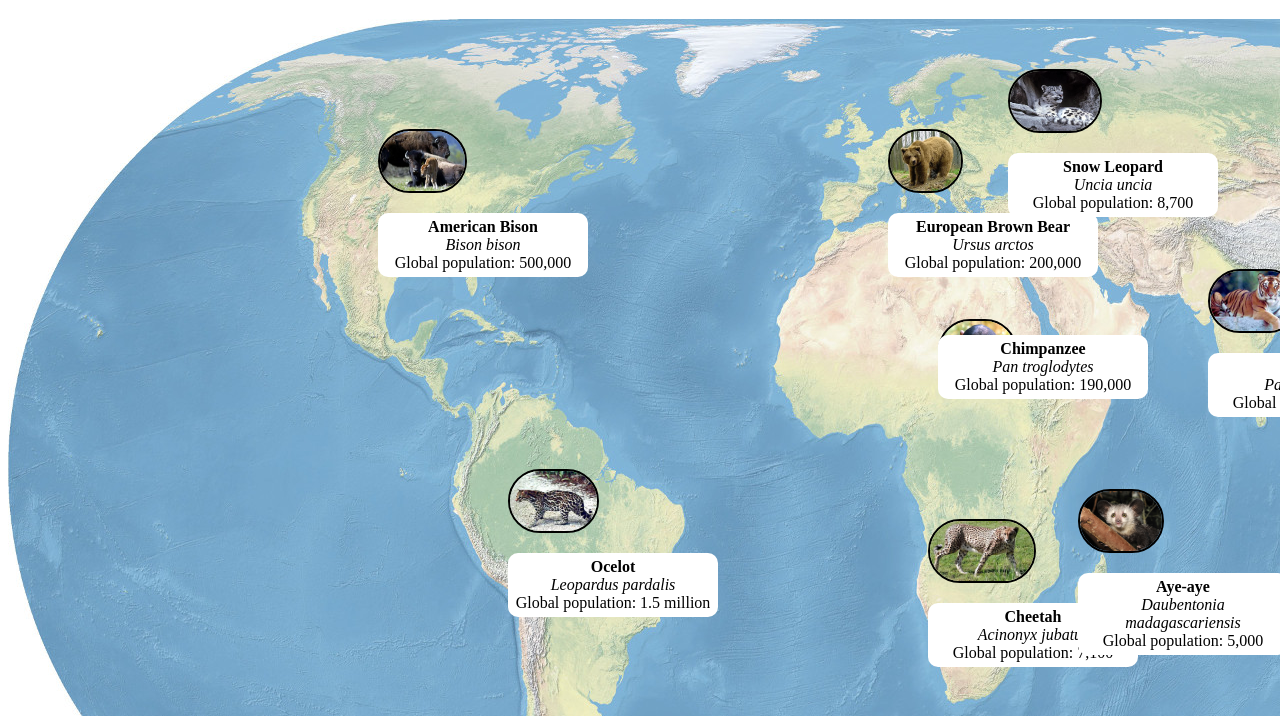
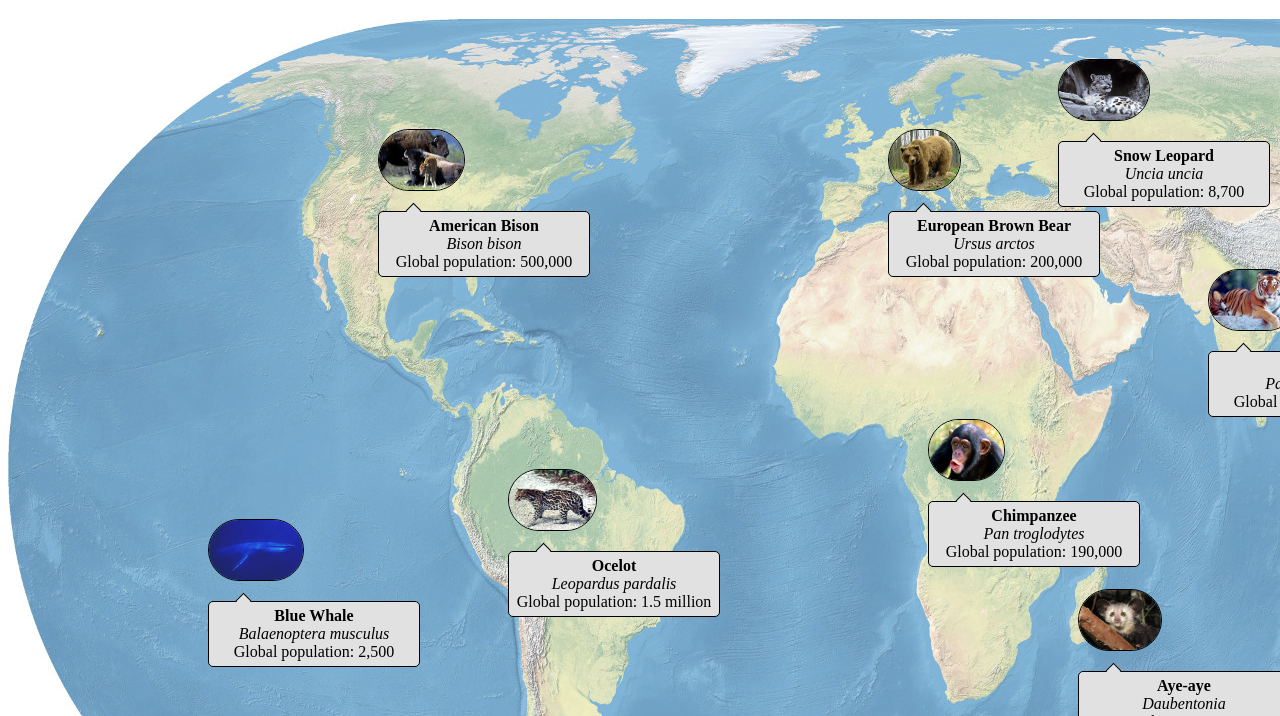
Before and after one commit to conesgnomes/endangered-species, a plain HTML site: page index.html in a window 1280 px wide. Shown: the part 61-777 px from the top of the page. Drawn offline with Linux system fonts and the light colour scheme.

Commit message:
reposition animal images and added arrow effect to text boxes

```diff
--- a/css/styles.css
+++ b/css/styles.css
@@ -5,13 +5,34 @@
 .animal img{
   height: 60px;
   border-radius: 100px;
-  border: solid black 2px;
+  border: solid black 1px;
+}
+
+.description {
+  position: absolute;
+  background-color: rgb(225,225,225);
+  border: solid black 1px;
+  text-align: center;
+  border-radius: 5px;
+  padding: 5px;
+  width: 200px;
+}
+
+.arrow {
+  border-left: solid black 1px;
+  border-top: solid black 1px;
+  background: rgb(225,225,225);
+  height: 10px;
+  width: 10px;
+  transform: rotate(45deg);
+  margin-left: 30px;
+  margin-top: 10.5px;
 }
 
 #snow-leopard {
   position: absolute;
-  top: 50px;
-  left: 1000px;
+  top: 40px;
+  left: 1050px;
 }
 
 #ocelot {
@@ -38,18 +59,6 @@
   left: 1200px;
 }
 
-#cheetah {
-  position: absolute;
-  top: 500px;
-  left: 920px;
-}
-
-.description {
-  position: absolute;
-  width: 200px;
-
-}
-
 #brown-bear {
   position: absolute;
   top: 110px;
@@ -58,25 +67,24 @@
 
 #chimp {
   position: absolute;
-  top: 300px;
-  left: 930px;
+  top: 400px;
+  left: 920px;
 }
 
 #blue-whale {
   position: absolute;
-  top: 700px;
-  left: 1250px;
+  top: 500px;
+  left: 200px;
 }
 
 #aye-aye {
   position: absolute;
-  top: 470px;
+  top: 570px;
   left: 1070px;
 }
 
-.description {
-  background-color: white;
-  text-align: center;
-  border-radius: 10px;
-  padding: 5px;
+#frog {
+  position: absolute;
+  top: 600px;
+  left: 1450px;
 }
--- a/index.html
+++ b/index.html
@@ -14,42 +14,52 @@
       <div class="animal" id="snow-leopard">
         <img src="img/snow-leopard.jpg" alt="snow leopard" />
         <p class="description"><strong>Snow Leopard</strong><br><em>Uncia uncia</em><br>Global population: 8,700</p>
+        <div class="arrow"></div>
       </div>
       <div class="animal" id="ocelot">
         <img src="img/ocelot.jpg" alt="ocelot" />
         <p class="description"><strong>Ocelot</strong><br><em>Leopardus pardalis</em><br>Global population: 1.5 million</p>
+        <div class="arrow"></div>
       </div>
       <div class="animal" id="bison">
         <img src="img/bison.jpg" alt="bison" />
         <p class="description"><strong>American Bison</strong><br><em>Bison bison</em><br>Global population: 500,000</p>
+        <div class="arrow"></div>
       </div>
       <div class="animal" id="panda">
         <img src="img/panda.jpg" alt="panda" />
         <p class="description"><strong>Giant Panda</strong><br><em>Ailuropoda melanoleuca</em><br>Global population: 2,000</p>
+        <div class="arrow"></div>
       </div>
       <div class="animal" id="tiger">
         <img src="img/tiger.jpg" alt="tiger" />
         <p class="description"><strong>Tiger</strong><br><em>Panthera tigris</em><br>Global population: 4,000</p>
+        <div class="arrow"></div>
       </div>
-      <div class="animal" id="cheetah">
-        <img src="img/cheetah.jpg" alt="cheetah" />
-        <p class="description"><strong>Cheetah</strong><br><em>Acinonyx jubatus</em><br>Global population: 7,100</p>
+      <div class="animal" id="frog">
+        <img src="img/tree-frog.jpg" alt="tree frog" />
+        <p class="description"><strong>Spotted Tree Frog</strong><br><em>Litoria spenceri</em><br>Global population: 4,000</p>
+        <div class="arrow"></div>
       </div>
       <div class="animal" id="brown-bear">
         <img src="img/brown-bear.jpg" alt="brown bear" />
         <p class="description"><strong>European Brown Bear</strong><br><em>Ursus arctos</em><br>Global population: 200,000</p>
+        <div class="arrow"></div>
       </div>
       <div class="animal" id="chimp">
+        <img src="img/chimp.jpg" alt="chimp" />
         <p class="description"><strong>Chimpanzee</strong><br><em>Pan troglodytes</em><br>Global population: 190,000</p>
-        <img src="img/chimp.jpg" alt="chimp" />
+        <div class="arrow"></div>
       </div>
       <div class="animal" id="blue-whale">
         <img src="img/blue-whale.jpg" alt="blue whale" />
         <p class="description"><strong>Blue Whale</strong><br><em>Balaenoptera musculus</em><br>Global population: 2,500</p>
+        <div class="arrow"></div>
       </div>
       <div class="animal" id="aye-aye">
         <img src="img/aye-aye.jpg" alt="aye-aye" />
         <p class="description"><strong>Aye-aye</strong><br><em>Daubentonia madagascariensis</em><br>Global population: 5,000</p>
+        <div class="arrow"></div>
       </div>
     </div>
   </body>
```
Also changed, not shown: img/Litoria_spenceri_Jean-Marc-Hero_wikicommons-1.jpg (added), img/Litoria_spenceri_Jean-Marc-Hero_wikicommons.jpg (added), img/tree-frog.jpg (added).
